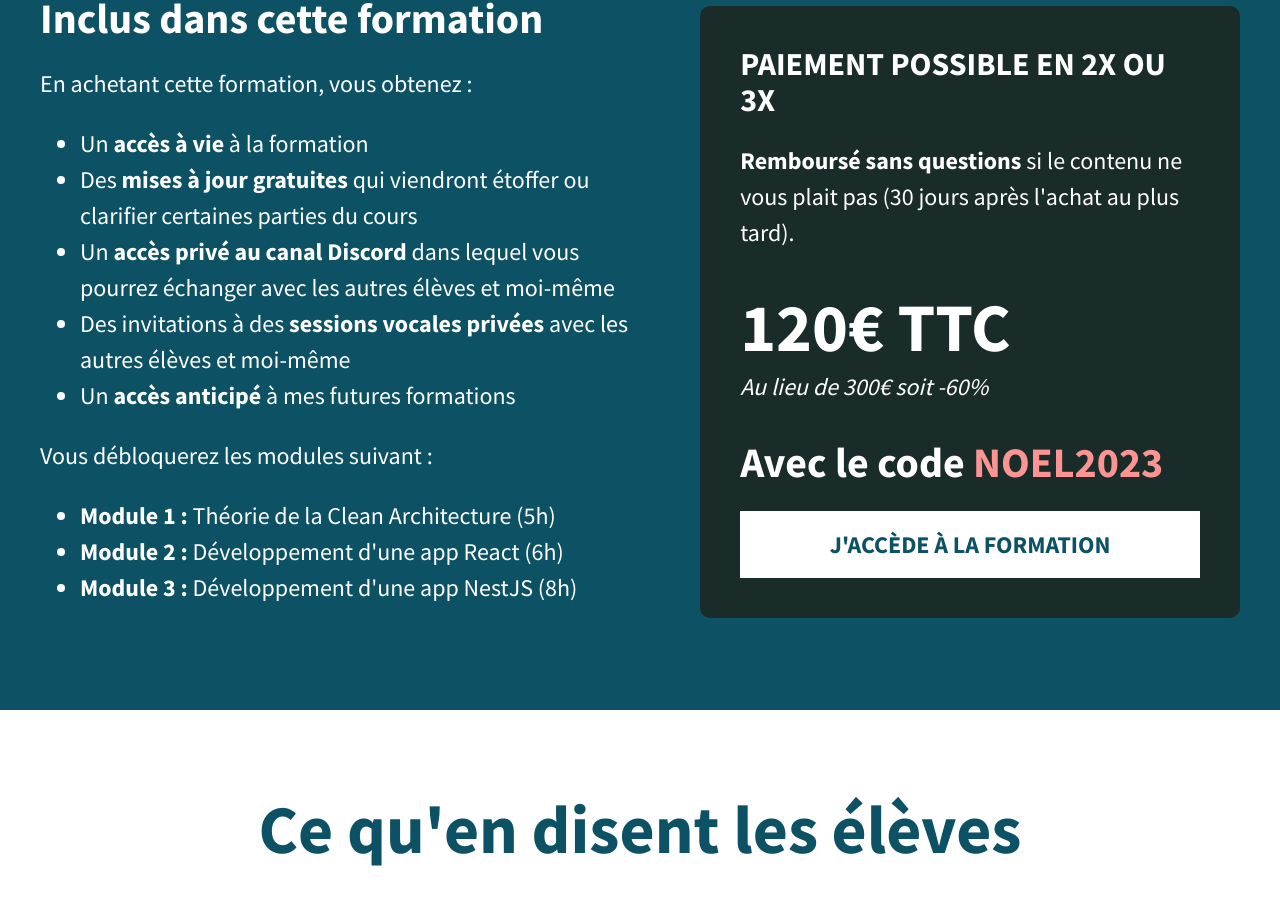
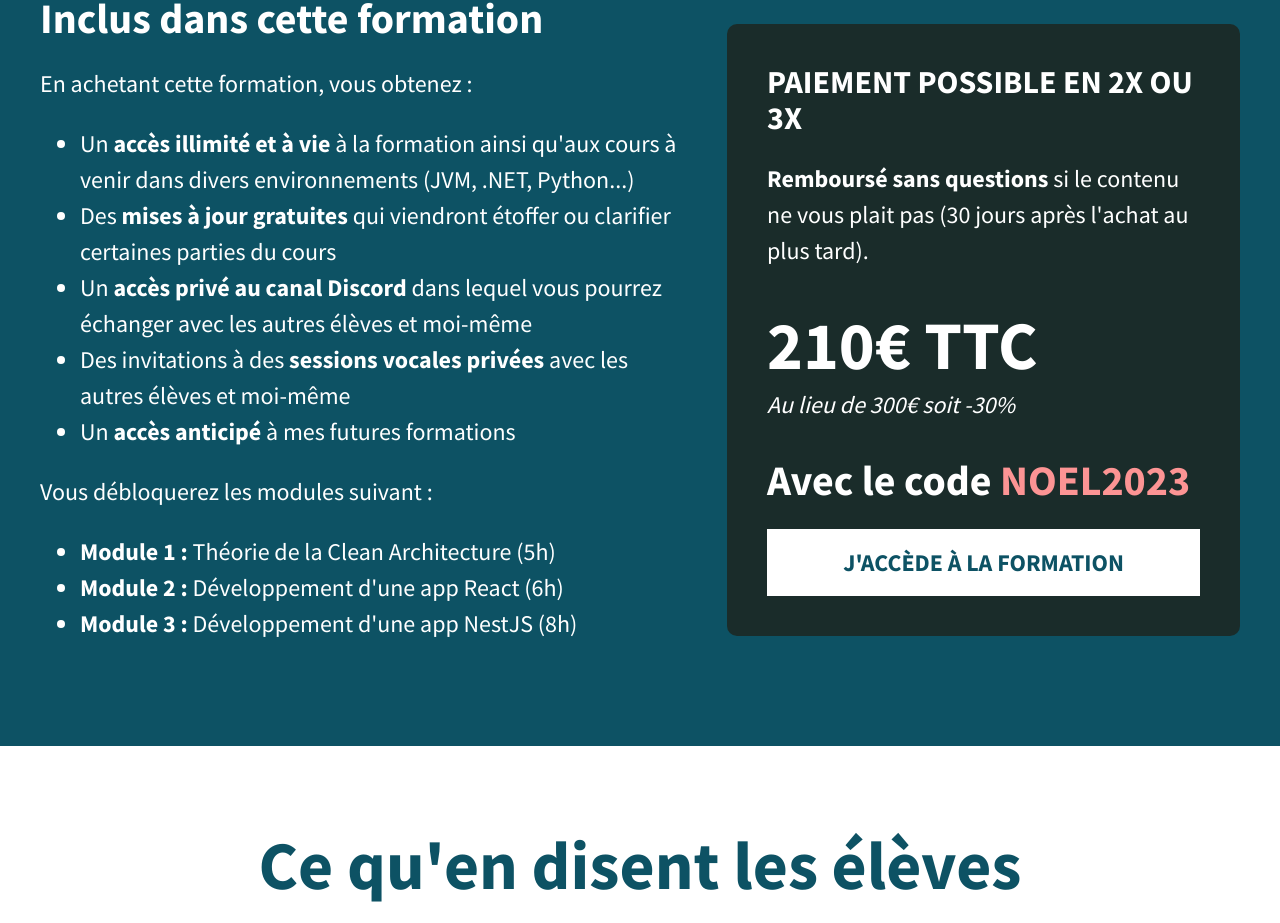
Before and after one commit to Ancyr-Academy/clean-architecture-landing-page, a Next.js app: page / in a window 1280 px wide. Shown: the part 7997-8920 px from the top of the page. Built offline with nearby package versions, Linux system fonts and the light colour scheme.

Commit message:
task: promotion noel

```diff
--- a/src/sections/Included.tsx
+++ b/src/sections/Included.tsx
@@ -20,7 +20,7 @@ export const Included: React.FC<{}> = () => {
             </Paragraph>
             <UnorderedList style={{ color: "white" }}>
               <li>
-                Un <b>accès à vie</b> à la formation
+                Un <b>accès illimité et à vie</b> à la formation ainsi qu'aux cours à venir dans divers environnements (JVM, .NET, Python...)
               </li>
               <li>
                 Des <b>mises à jour gratuites</b> qui viendront étoffer ou
@@ -60,10 +60,10 @@ export const Included: React.FC<{}> = () => {
               (30 jours après l'achat au plus tard). <br />
               <br />
               <b>
-                <Price>120€ TTC</Price>
+                <Price>210€ TTC</Price>
                 <br />
               </b>
-              <i>Au lieu de 300€ soit -60%</i>
+              <i>Au lieu de 300€ soit -30%</i>
               <br />
               <b>
                 <br />
```
